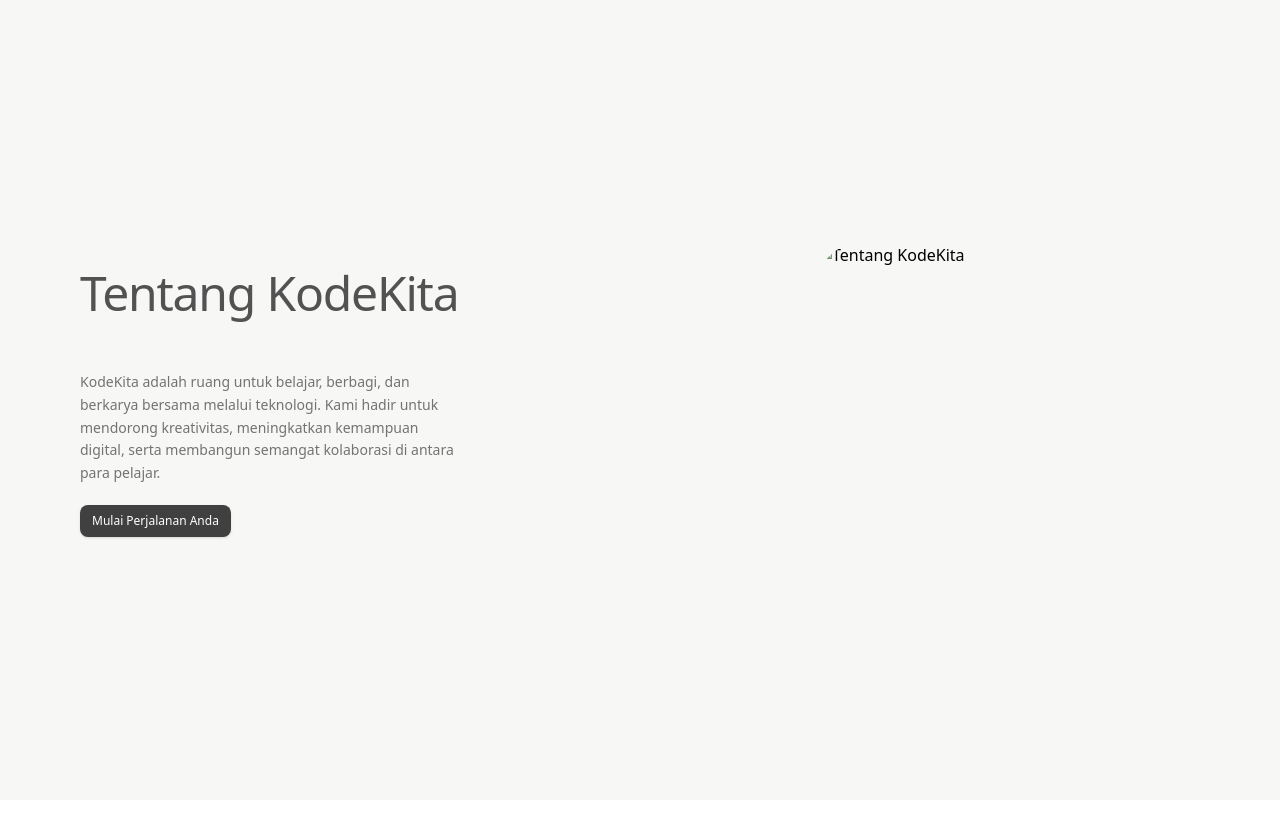
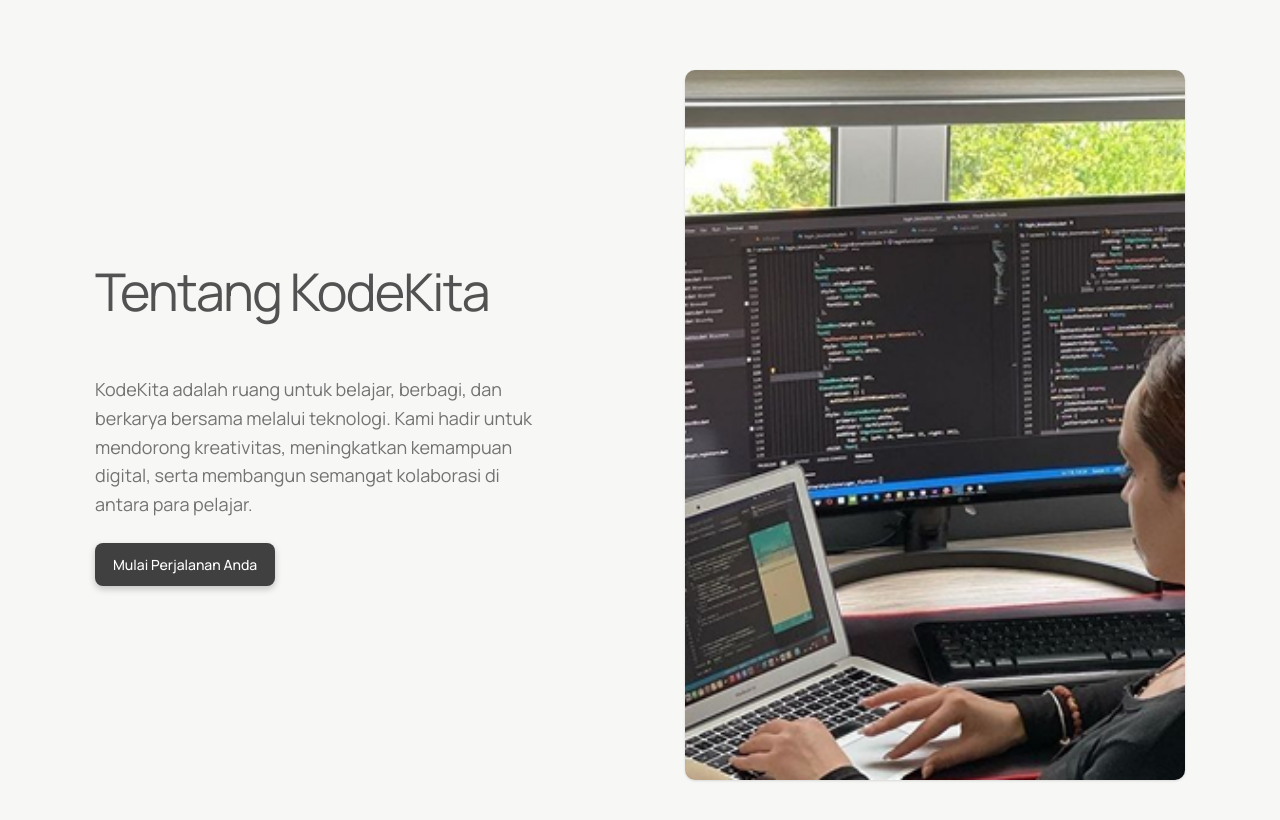
Before and after one commit to amiarynda/Landing-Page-Project-GIT, a website: page index.html in a window 1280 px wide. Drawn offline with nearby package versions, Linux system fonts and the light colour scheme; files that its build step writes are made by us from their sources.

Commit message:
feat: membuat halaman tentang

```diff
--- a/index.html
+++ b/index.html
@@ -12,15 +12,52 @@
 
     <title>Tentang KodeKita</title>
 
+
+    <!-- =====================================================
+         TAILWIND CSS
+    ====================================================== -->
+
     <link
         rel="stylesheet"
         href="./dist/output.css"
     >
 
+
+    <!-- =====================================================
+         GOOGLE FONT
+    ====================================================== -->
+
+    <link
+        rel="preconnect"
+        href="https://fonts.googleapis.com"
+    >
+
+    <link
+        rel="preconnect"
+        href="https://fonts.gstatic.com"
+        crossorigin
+    >
+
+    <link
+        href="https://fonts.googleapis.com/css2?family=Manrope:wght@300;400;500;600;700&display=swap"
+        rel="stylesheet"
+    >
+
 </head>
 
 
-<body>
+<body
+    class="
+        m-0
+
+        bg-[#F7F7F5]
+
+        font-['Manrope']
+
+        text-neutral-600
+    "
+>
+
 
     <!-- =====================================================
          TENTANG KODEKITA
@@ -30,83 +67,121 @@
         id="tentang"
 
         class="
+            flex
+
             min-h-screen
+
+            items-center
 
             bg-[#F7F7F5]
 
-            px-6
-            py-24
+            px-[40px]
+            py-[70px]
 
-            md:px-12
-            lg:px-20
+            md:px-[70px]
+
+            lg:px-[95px]
         "
     >
 
+        <!-- =================================================
+             CONTENT WRAPPER
+        ================================================== -->
+
         <div
             class="
-                mx-auto
+                flex
 
-                flex
-                min-h-[calc(100vh-12rem)]
-
-                max-w-6xl
+                w-full
 
                 items-center
+
                 justify-between
 
-                gap-16
+                gap-[70px]
 
-                max-lg:flex-col
-                max-lg:justify-center
-                max-lg:gap-12
+                lg:gap-[100px]
+
+                max-md:flex-col
+
+                max-md:items-start
+
+                max-md:gap-[55px]
             "
         >
 
+
             <!-- =================================================
-                 TEXT
+                 LEFT CONTENT
             ================================================== -->
 
             <div
                 class="
-                    w-full
-                    max-w-xl
+                    flex
+
+                    flex-1
+
+                    flex-col
+
+                    items-start
+
+                    max-md:w-full
                 "
             >
 
-                <!-- TITLE -->
+
+                <!-- =================================================
+                     TITLE
+                ================================================== -->
 
                 <h1
                     class="
-                        text-4xl
+                        m-0
 
-                        font-medium
+                        text-left
 
-                        leading-tight
+                        text-[44px]
 
-                        tracking-tight
+                        font-normal
+
+                        leading-[1.08]
+
+                        tracking-[-1.8px]
 
                         text-neutral-600
 
-                        md:text-5xl
+                        sm:text-[48px]
+
+                        md:text-[52px]
                     "
                 >
                     Tentang KodeKita
                 </h1>
 
 
-                <!-- DESCRIPTION -->
+                <!-- =================================================
+                     DESCRIPTION
+                ================================================== -->
 
                 <p
                     class="
-                        mt-12
+                        mt-[55px]
 
-                        max-w-sm
+                        max-w-[460px]
 
-                        text-sm
+                        text-left
 
-                        leading-relaxed
+                        text-[16px]
+
+                        font-normal
+
+                        leading-[1.6]
 
                         text-neutral-500
+
+                        sm:text-[17px]
+
+                        md:text-[18px]
                     "
                 >
                     KodeKita adalah ruang untuk belajar,
@@ -118,38 +193,46 @@
                 </p>
 
 
-                <!-- BUTTON -->
+                <!-- =================================================
+                     BUTTON
+                ================================================== -->
 
                 <a
                     href="#"
 
                     class="
-                        mt-5
+                        mt-[24px]
 
                         inline-flex
 
                         items-center
+
                         justify-center
 
-                        rounded-lg
+                        rounded-[8px]
 
                         bg-neutral-700
 
-                        px-3
-                        py-2
+                        px-[18px]
+                        py-[11px]
 
-                        text-xs
+                        text-[14px]
 
                         font-medium
 
                         text-white
 
-                        shadow
+                        shadow-[0_3px_7px_rgba(0,0,0,0.22)]
 
-                        transition
+                        transition-all
 
-                        hover:-translate-y-0.5
+                        duration-200
+
+                        hover:-translate-y-[2px]
+
                         hover:bg-neutral-800
+
+                        active:translate-y-0
                     "
                 >
                     Mulai Perjalanan Anda
@@ -159,36 +242,52 @@
 
 
             <!-- =================================================
-                 IMAGE
+                 RIGHT IMAGE
             ================================================== -->
 
             <div
                 class="
-                    w-full
+                    flex
 
-                    max-w-sm
+                    shrink-0
+
+                    justify-end
                 "
             >
 
                 <img
-                    src="./assets/about.jpg"
+                    src="./assets/about.png"
 
                     alt="Tentang KodeKita"
 
                     class="
-                        h-[315px]
+                        h-[710px]
 
-                        w-full
+                        w-[500px]
 
-                        rounded-[45px]
+                        rounded-[10px]
 
                         object-cover
+
                         object-center
 
-                        transition
-                        duration-500
+                        shadow-sm
 
-                        hover:scale-[1.02]
+                        transition-transform
+
+                        duration-300
+
+                        hover:scale-[1.01]
+
+                        max-lg:h-[380px]
+
+                        max-lg:w-[430px]
+
+                        max-md:h-[360px]
+
+                        max-md:w-full
+
+                        max-md:max-w-[500px]
                     "
                 >
 
@@ -198,6 +297,7 @@
 
     </section>
 
+
 </body>
 
 </html>
```
Also changed, not shown: assets/about.png (added).
